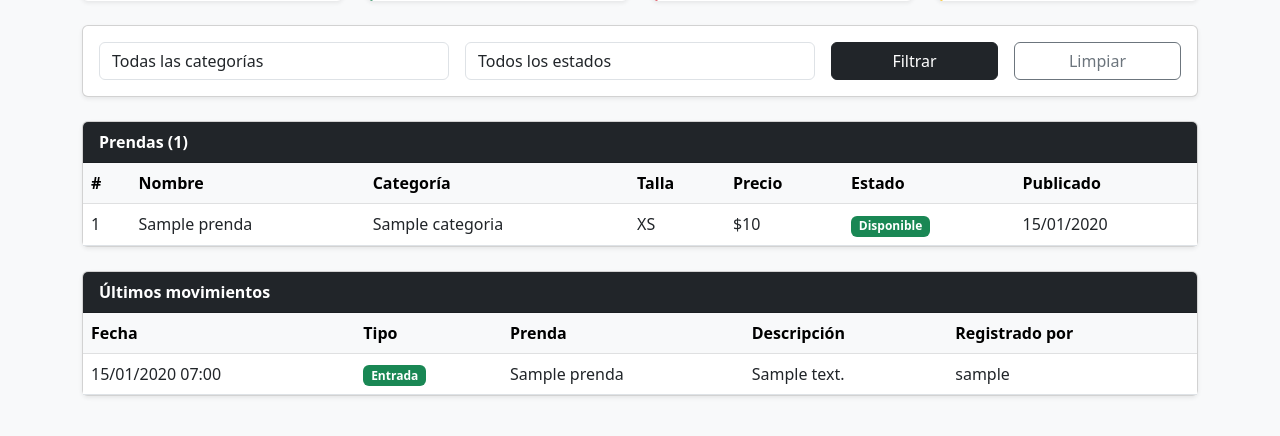
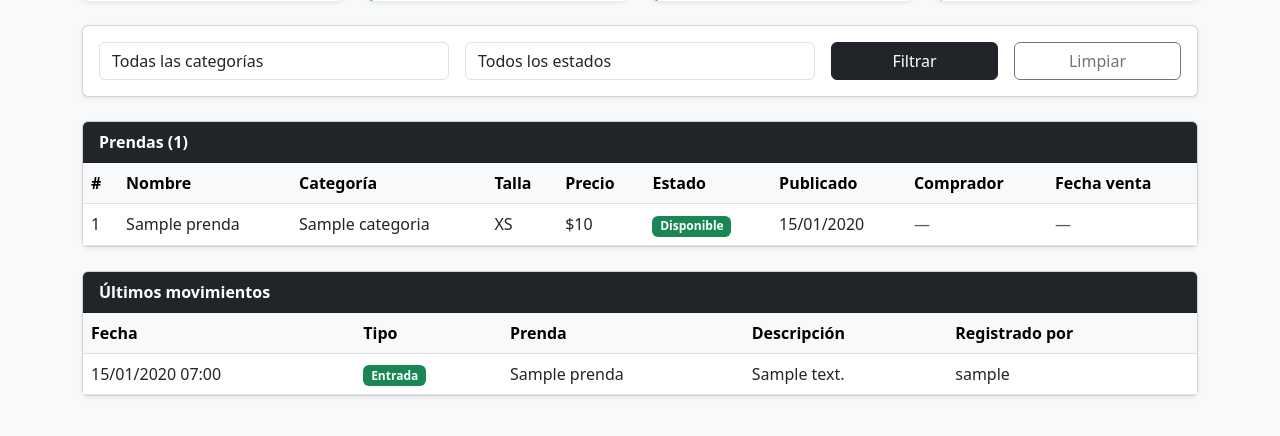
Before and after one commit to chfuentest91/TYCH, a Django app: page /inventario/ in a window 1280 px wide. Shown: the part 181-617 px from the top of the page. Run offline with Django 5.2, Linux system fonts and the light colour scheme; a user stored in the database is signed in; tables that the repository leaves empty hold one stand-in row (values such as "Sample post").

Commit message:
feat: HU-13 panel de inventario con comprador y fecha de venta

```diff
--- a/inventario/templates/inventario/panel.html
+++ b/inventario/templates/inventario/panel.html
@@ -86,7 +86,7 @@
         <!-- Tabla de prendas -->
         <div class="card shadow-sm mb-4">
             <div class="card-header bg-dark text-white">
-                <strong>Prendas ({{ prendas|length }})</strong>
+                <strong>Prendas ({{ prendas_con_venta|length }})</strong>
             </div>
             <div class="card-body p-0">
                 <div class="table-responsive">
@@ -100,29 +100,45 @@
                                 <th>Precio</th>
                                 <th>Estado</th>
                                 <th>Publicado</th>
+                                <th>Comprador</th>
+                                <th>Fecha venta</th>
                             </tr>
                         </thead>
                         <tbody>
-                            {% for prenda in prendas %}
+                            {% for item in prendas_con_venta %}
                             <tr>
-                                <td>{{ prenda.pk }}</td>
-                                <td>{{ prenda.nombre }}</td>
-                                <td>{{ prenda.categoria }}</td>
-                                <td>{{ prenda.talla }}</td>
-                                <td>${{ prenda.precio|precio_clp }}</td>
+                                <td>{{ item.prenda.pk }}</td>
+                                <td>{{ item.prenda.nombre }}</td>
+                                <td>{{ item.prenda.categoria }}</td>
+                                <td>{{ item.prenda.talla }}</td>
+                                <td>${{ item.prenda.precio|precio_clp }}</td>
                                 <td>
-                                    {% if prenda.estado == 'disponible' %}
+                                    {% if item.prenda.estado == 'disponible' %}
                                         <span class="badge bg-success">Disponible</span>
-                                    {% elif prenda.estado == 'vendida' %}
+                                    {% elif item.prenda.estado == 'vendida' %}
                                         <span class="badge bg-danger">Vendida</span>
                                     {% else %}
                                         <span class="badge bg-warning text-dark">Reservada</span>
                                     {% endif %}
                                 </td>
-                                <td>{{ prenda.fecha_publicacion|date:"d/m/Y" }}</td>
+                                <td>{{ item.prenda.fecha_publicacion|date:"d/m/Y" }}</td>
+                                <td>
+                                    {% if item.orden %}
+                                        {{ item.orden.usuario.get_full_name|default:item.orden.usuario.username }}
+                                    {% else %}
+                                        <span class="text-muted">—</span>
+                                    {% endif %}
+                                </td>
+                                <td>
+                                    {% if item.orden.fecha_pago %}
+                                        {{ item.orden.fecha_pago|date:"d/m/Y H:i" }}
+                                    {% else %}
+                                        <span class="text-muted">—</span>
+                                    {% endif %}
+                                </td>
                             </tr>
                             {% empty %}
-                            <tr><td colspan="7" class="text-center text-muted py-3">No hay prendas con esos filtros.</td></tr>
+                            <tr><td colspan="9" class="text-center text-muted py-3">No hay prendas con esos filtros.</td></tr>
                             {% endfor %}
                         </tbody>
                     </table>
--- a/inventario/urls.py
+++ b/inventario/urls.py
@@ -2,5 +2,7 @@ from django.urls import path
 from . import views
 
 urlpatterns = [
-    path('', views.panel_inventario, name='inventario'),
+    path('',          views.panel_inventario,    name='inventario'),
+    path('panel/',    views.panel_inventario,    name='panel_inventario'),
+    #path('reportes/', views.reportes_inventario, name='reportes_inventario'),
 ]
--- a/inventario/views.py
+++ b/inventario/views.py
@@ -1,9 +1,7 @@
-from django.shortcuts import render
-
-
 from django.shortcuts import render
 from django.contrib.auth.decorators import login_required
 from catalogo.models import Prenda, Categoria
+from transacciones.models import Orden
 from .models import MovimientoInventario
 
 
@@ -12,7 +10,6 @@ def panel_inventario(request):
     if request.user.perfil != 'administrador':
         return render(request, 'inventario/sin_acceso.html')
 
-    # Filtros
     categoria_id = request.GET.get('categoria')
     estado       = request.GET.get('estado')
 
@@ -22,24 +19,34 @@ def panel_inventario(request):
     if estado:
         prendas = prendas.filter(estado=estado)
 
-    # Estadísticas
-    total        = Prenda.objects.count()
-    disponibles  = Prenda.objects.filter(estado='disponible').count()
-    vendidas     = Prenda.objects.filter(estado='vendida').count()
-    reservadas   = Prenda.objects.filter(estado='reservada').count()
+    # Enriquecer cada prenda con datos de su venta
+    ordenes_aprobadas = Orden.objects.filter(
+        estado='aprobada'
+    ).select_related('usuario', 'prenda')
+    ventas_por_prenda = {o.prenda_id: o for o in ordenes_aprobadas}
 
-    # Últimos movimientos
+    prendas_con_venta = []
+    for prenda in prendas:
+        prendas_con_venta.append({
+            'prenda' : prenda,
+            'orden'  : ventas_por_prenda.get(prenda.id),
+        })
+
+    total       = Prenda.objects.count()
+    disponibles = Prenda.objects.filter(estado='disponible').count()
+    vendidas    = Prenda.objects.filter(estado='vendida').count()
+    reservadas  = Prenda.objects.filter(estado='reservada').count()
+
     movimientos = MovimientoInventario.objects.select_related('prenda', 'registrado_por')[:10]
-
-    categorias = Categoria.objects.all()
+    categorias  = Categoria.objects.all()
 
     context = {
-        'prendas'     : prendas,
-        'categorias'  : categorias,
-        'movimientos' : movimientos,
-        'total'       : total,
-        'disponibles' : disponibles,
-        'vendidas'    : vendidas,
-        'reservadas'  : reservadas,
+        'prendas_con_venta': prendas_con_venta,
+        'categorias'       : categorias,
+        'movimientos'      : movimientos,
+        'total'            : total,
+        'disponibles'      : disponibles,
+        'vendidas'         : vendidas,
+        'reservadas'       : reservadas,
     }
     return render(request, 'inventario/panel.html', context)
```
Also changed, not shown: 1 other file.
